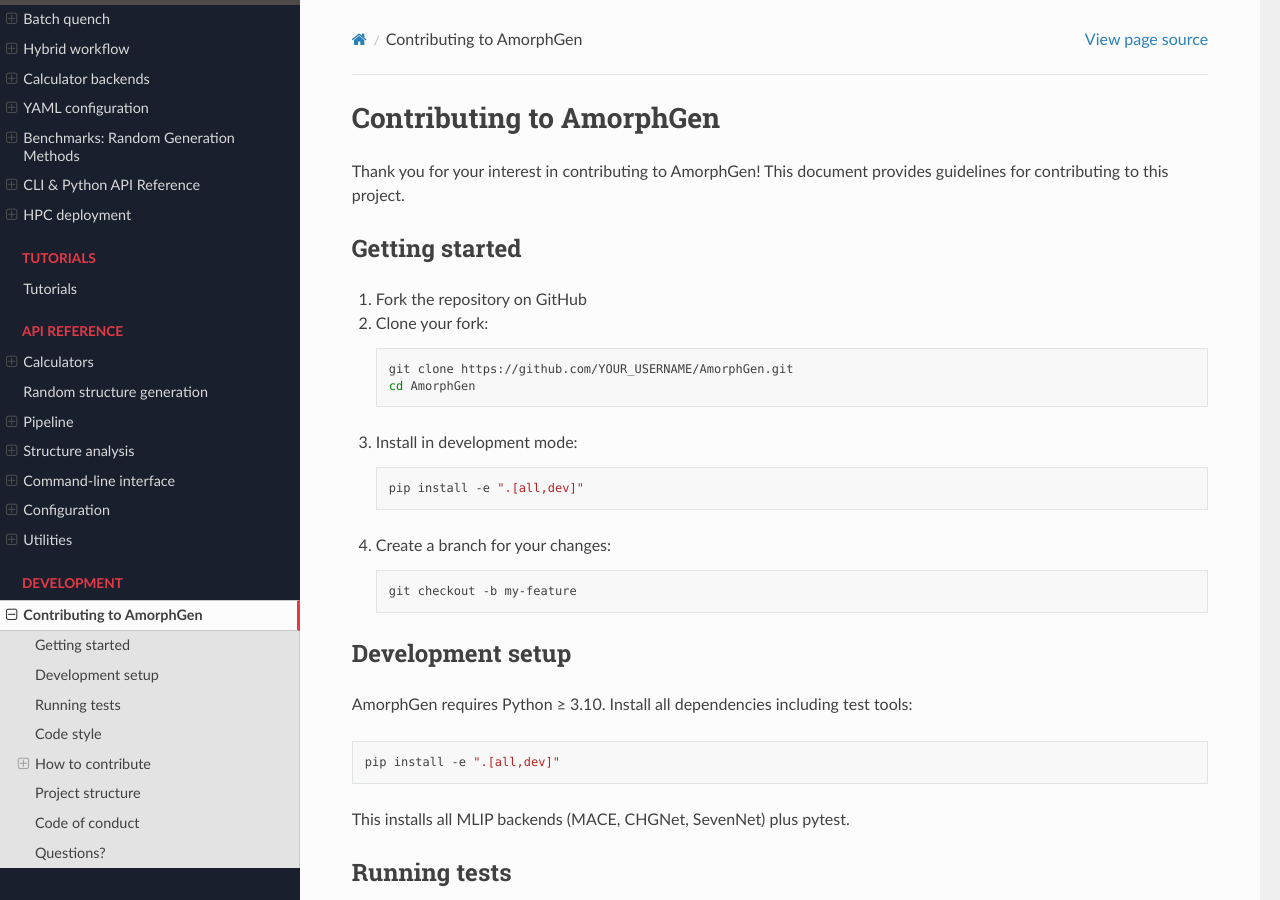
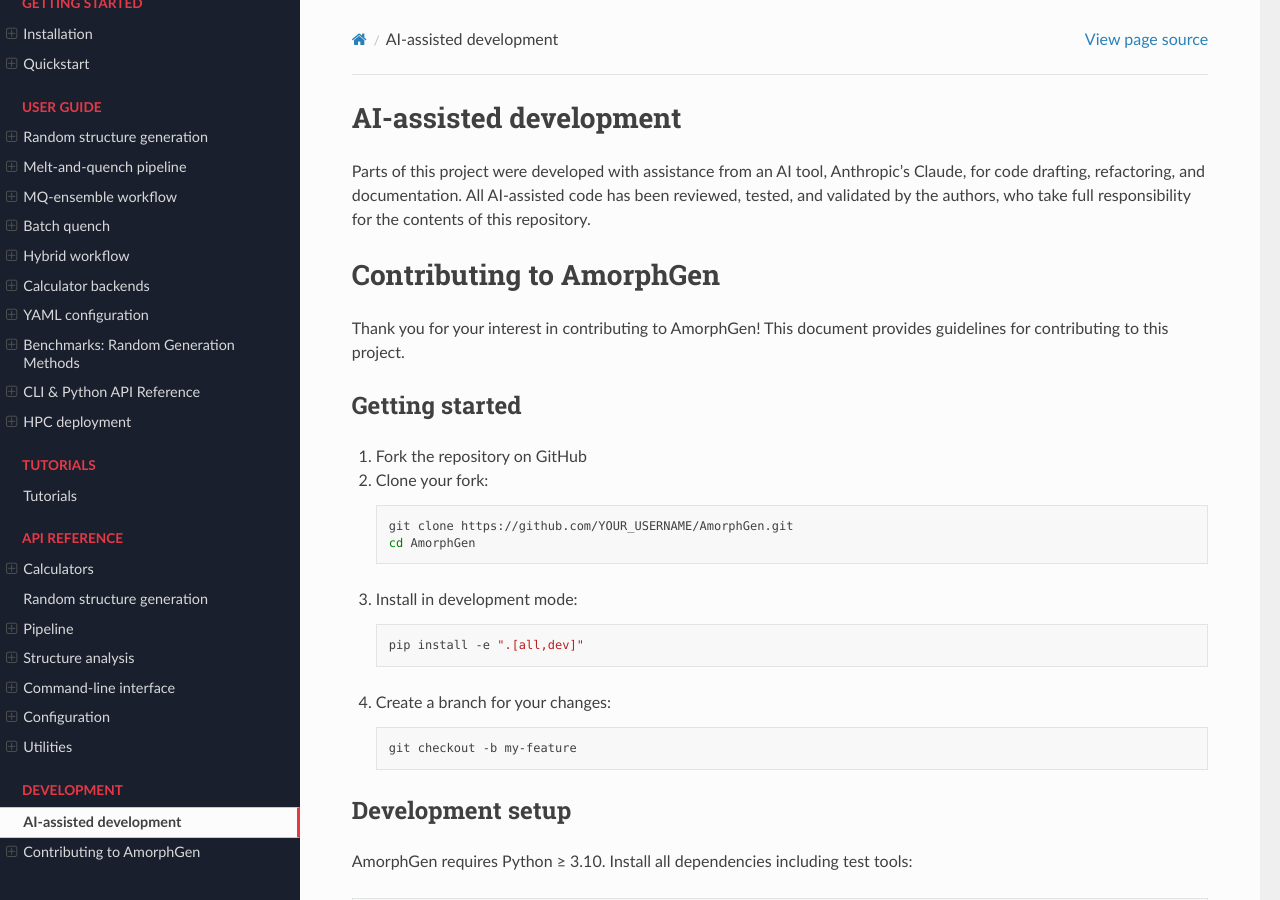
Before and after one commit to SMTG-Bham/AmorphGen, a Sphinx documentation site: the page built from docs/contributing.md, in a window 1280 px wide and 900 px high. Built offline with Sphinx 7.4.7 and the Read the Docs theme 3.1.0, drawn with Linux system fonts in a browser that asks for light colours.

Commit message:
Document AI-assisted development process
Added section on AI-assisted development and its review process.

````diff
--- a/docs/contributing.md
+++ b/docs/contributing.md
@@ -1,3 +1,10 @@
+## AI-assisted development
+
+Parts of this project were developed with assistance from an AI tool,
+Anthropic's Claude, for code drafting, refactoring, and documentation.
+All AI-assisted code has been reviewed, tested, and validated by the
+authors, who take full responsibility for the contents of this
+repository.
 
 ```{include} ../CONTRIBUTING.md
 ```
````
